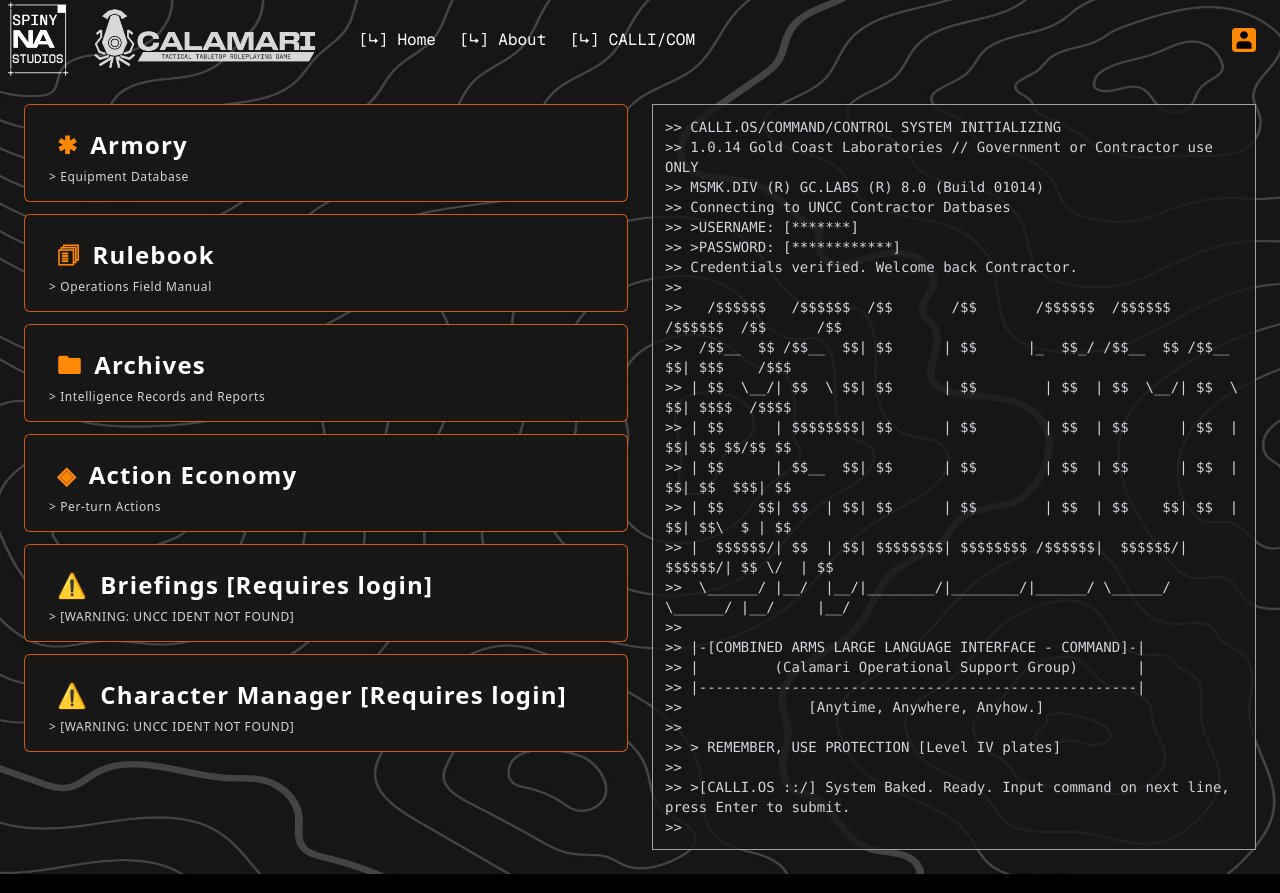
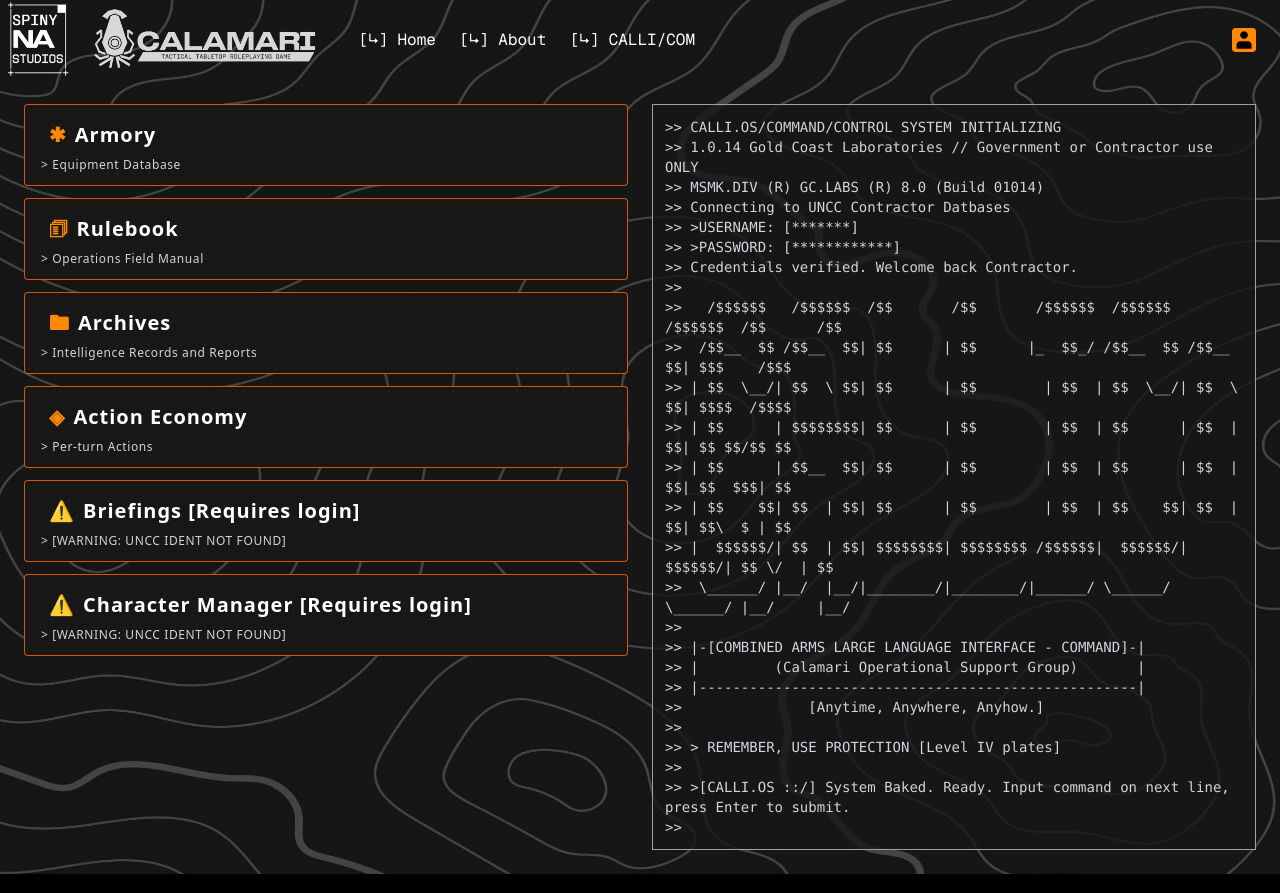
Before and after one commit to RudrNaik/CALLICOM, a React (Vite) app in the folder frontend/: page /CALLICOM in a window 1280 px wide. Shown: the top 893 px of the page. Built offline with nearby package versions, Linux system fonts and the light colour scheme.

Commit message:
Added VTT to CALLICOM

```diff
--- a/frontend/src/CALLICOM.jsx
+++ b/frontend/src/CALLICOM.jsx
@@ -201,6 +201,21 @@ const TerminalPage = () => {
               />
             )}
           </motion.div>
+
+          <motion.div
+            initial={{ opacity: 0 }}
+            animate={{ opacity: 1 }}
+            transition={{ duration: 0.3, delay: 0.8 }}
+            className="flicker hidden h-full md:block"
+          >
+            <TerminalPanel
+              title="Virtual Tabletop"
+              subtitle="TACMAP"
+              icon="♖"
+              onHover={handleHover}
+              link={"/CALLICOM/ActionEcon"}
+            />
+          </motion.div>
         </div>
 
         <div className="hidden h-full md:block">
--- a/frontend/src/components/Terminal/TerminalPanel.jsx
+++ b/frontend/src/components/Terminal/TerminalPanel.jsx
@@ -13,9 +13,9 @@ const TerminalPanel = ({ title, subtitle, icon, onHover, link }) => {
         }
         className={`
           relative
-          p-4 pl-6 pr-10
+          p-3 pl-4 pr-10
           border border-orange-500/80
-          rounded-md
+          rounded-sm
           bg-neutral-900
           bg-[radial-gradient(circle,_rgba(255,100,0,0.06)_1px,_transparent_1px)]
           [background-size:8px_8px]
@@ -25,7 +25,7 @@ const TerminalPanel = ({ title, subtitle, icon, onHover, link }) => {
           group cursor-pointer
         `}
       >
-          <h1 className="text-2xl font-bold tracking-wider flex items-center gap-3 p-2">
+          <h1 className="text-xl font-bold tracking-wider flex items-center gap-2 pl-2 pb-2 py-1">
             <span className="text-orange-400">{icon}</span> {title}
           </h1>
 
```
